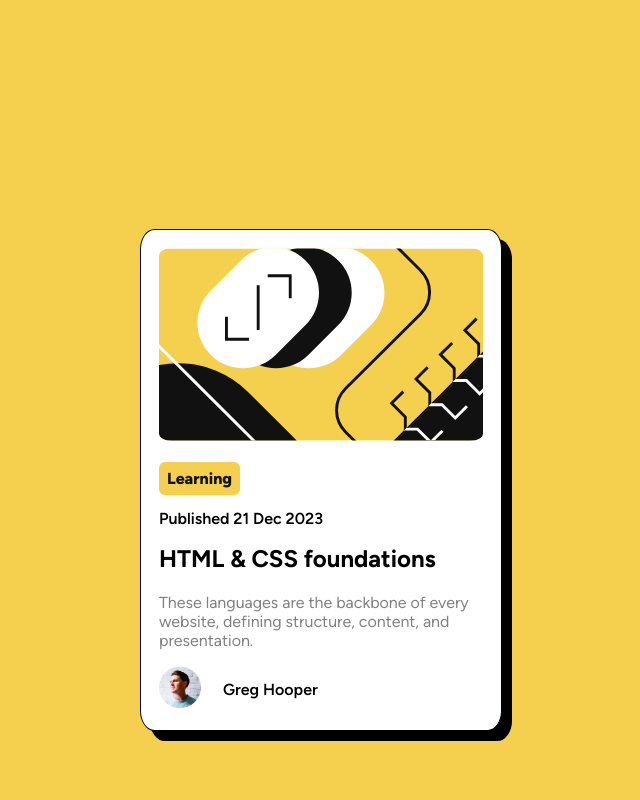
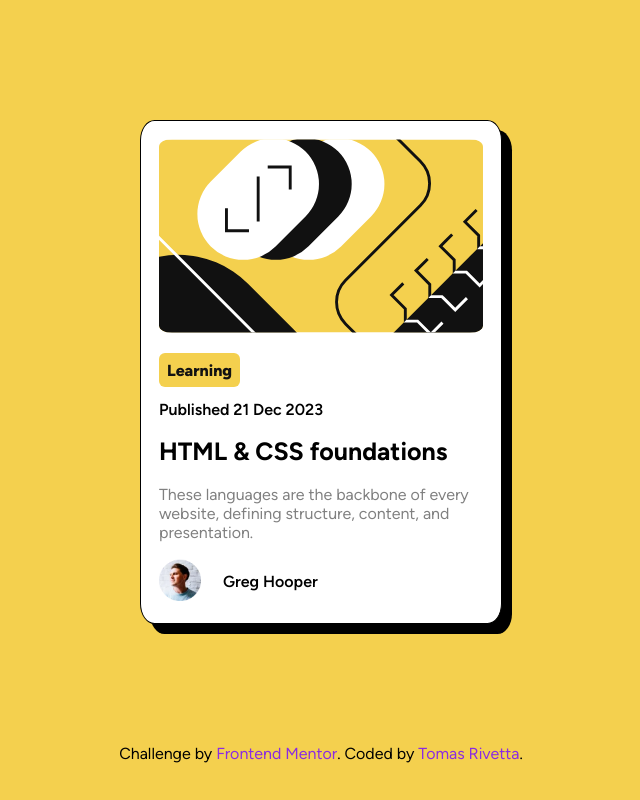
Before and after one commit to TomasRivetta/Blog-preview-card-FM, a plain HTML site: page index.html in a window 1280 px wide. Shown: the top 800 px of the page, without its empty margins (319-959 px from the left). Drawn offline with Linux system fonts and the light colour scheme.

Commit message:
arreglando errores

```diff
--- a/css/pages/inicio.css
+++ b/css/pages/inicio.css
@@ -9,7 +9,7 @@ main{
     display: flex;
     flex-direction: column;
     justify-content: center;
-    min-height: 120vh;
+    min-height: 93vh;
 }
 
 .card-main{
@@ -53,6 +53,7 @@ main{
 
 .card-seccion__title-text{
     margin-bottom: 3%;
+    font-size: 25px;
 }
 
 .card-seccion__title-text:hover{
--- a/index.html
+++ b/index.html
@@ -40,7 +40,7 @@
         </div>
 
         <div>
-          <h2 class="card-seccion__title-text">HTML & CSS foundations</h2>
+          <h1 class="card-seccion__title-text">HTML & CSS foundations</h1>
         </div>
 
         <div>
```
